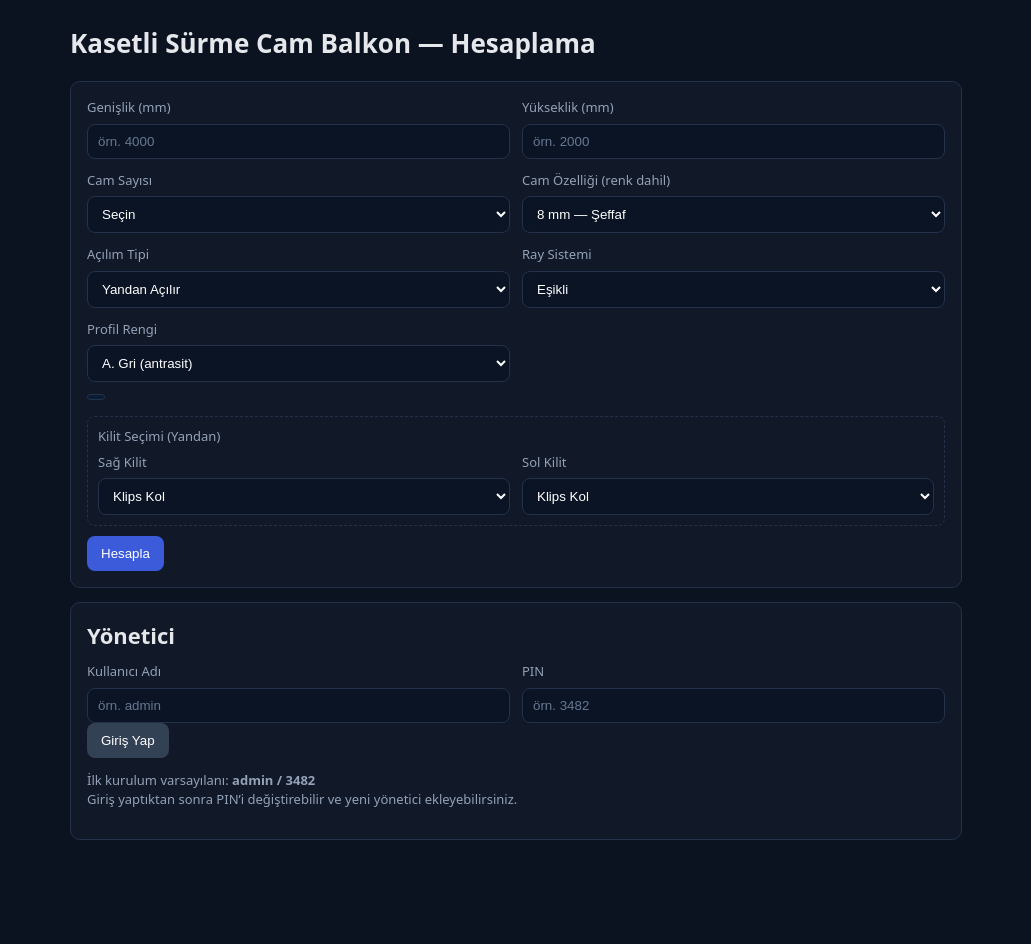
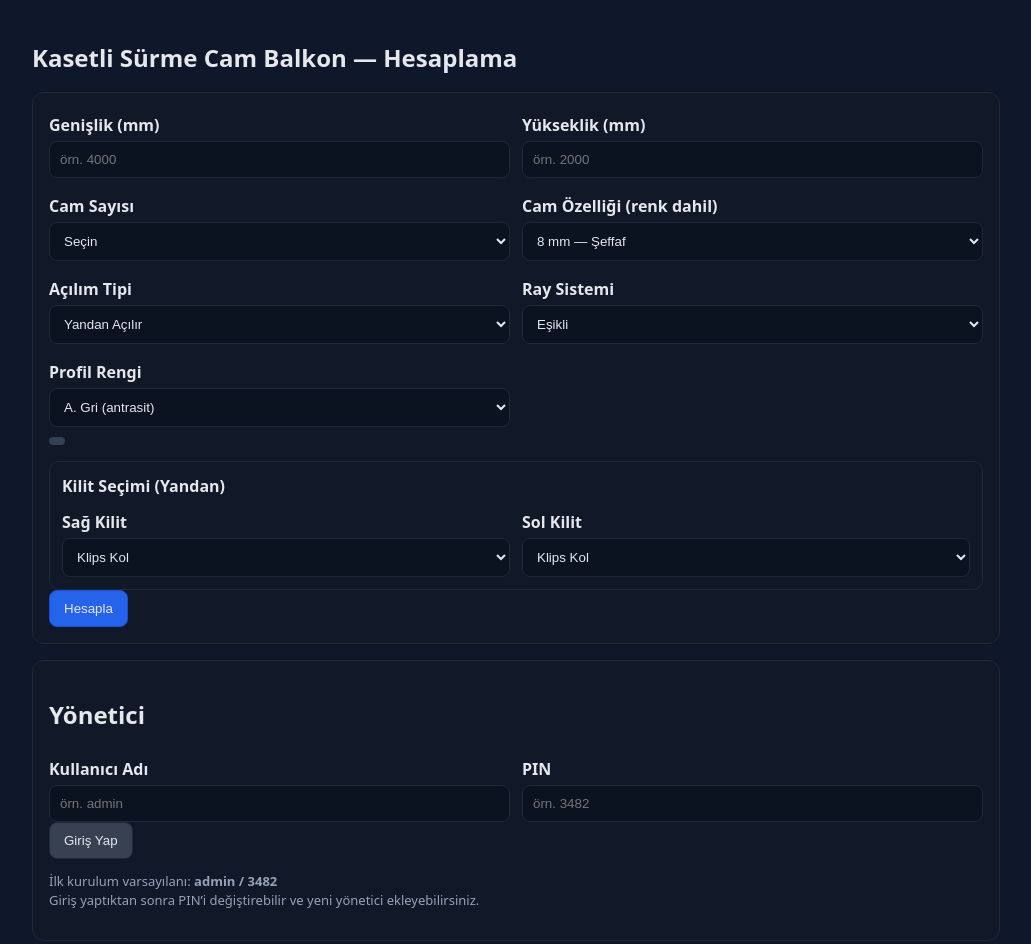
Before and after one commit to sefaakkaya2606/cam-balkon, a plain HTML site: page index.html in a window 1280 px wide. Shown: the whole page, without its empty margins (124-1155 px from the left). Before the commit the page ends 864 px from the top, so only its background shows below. Drawn offline with Linux system fonts and the light colour scheme.

Commit message:
Update style.css

```diff
--- a/style.css
+++ b/style.css
@@ -1,28 +1,25 @@
 :root{
-  --bg:#0f172a; --card:#111827; --muted:#93a2b8; --text:#e5e7eb;
-  --primary:#3b5bdb; --border:#23324a; --ok:#16a34a;
+  --bg:#0f172a; --card:#111827; --muted:#94a3b8; --txt:#e5e7eb;
+  --pri:#2563eb; --pri2:#1d4ed8; --line:#1f2937; --badge:#334155;
 }
-*{box-sizing:border-box} body{margin:0;background:#0b1220;color:var(--text);font:16px/1.5 system-ui,Segoe UI,Roboto}
-.container{max-width:920px;margin:24px auto;padding:0 14px}
-h1{font-size:26px;margin:8px 0 18px}
-h2{font-size:22px;margin:0 0 10px}
-h3{font-size:18px;margin:18px 0 10px}
-.card{background:var(--card);border:1px solid var(--border);border-radius:10px;padding:16px;margin:14px 0}
+*{box-sizing:border-box}
+body{margin:0;background:var(--bg);color:var(--txt);font:16px/1.5 system-ui,Segoe UI,Roboto,Arial}
+.container{max-width:1000px;margin:40px auto;padding:0 16px}
+h1{font-size:24px;margin:0 0 16px}
+.card{background:var(--card);border:1px solid var(--line);border-radius:12px;padding:16px;margin:16px 0}
 .grid2{display:grid;grid-template-columns:1fr 1fr;gap:12px}
 .grid3{display:grid;grid-template-columns:1fr 1fr 1fr;gap:12px}
-label{display:block;font-size:13px;color:var(--muted);margin-bottom:6px}
-input,select{width:100%;padding:9px 10px;border:1px solid var(--border);border-radius:8px;background:#0b1424;color:#fff;outline:none}
-input::placeholder{color:#667892}
-.btn{cursor:pointer;border:none;background:#334155;color:#fff;padding:10px 14px;border-radius:8px}
-.btn.primary{background:var(--primary)}
-.btn.outline{background:transparent;border:1px solid var(--border)}
-.btn.small{padding:6px 10px}
-.fieldset{border:1px dashed var(--border);border-radius:8px;padding:10px;margin:10px 0}
-.legend{font-size:13px;color:var(--muted);margin-bottom:6px}
-.result{background:#081021;border:1px solid var(--border);border-radius:10px;padding:12px;margin-top:12px}
-.badge{margin-top:6px;display:inline-block;background:#0b1c34;border:1px solid var(--border);padding:2px 8px;border-radius:999px;font-size:12px;color:#bcd0ff}
+@media (max-width:720px){.grid2,.grid3{grid-template-columns:1fr}}
+label{display:block;font-weight:600;margin:4px 0}
+input,select{width:100%;padding:10px;border-radius:8px;border:1px solid var(--line);background:#0b1220;color:var(--txt)}
+.btn{display:inline-block;padding:10px 14px;border-radius:8px;background:#374151;border:1px solid var(--line);color:var(--txt);cursor:pointer}
+.btn.primary{background:var(--pri);border-color:var(--pri2)}
+.btn.small{padding:6px 10px;font-size:13px}
+.btn.outline{background:transparent;border-color:#334155}
+.badge{margin-top:6px;display:inline-block;background:var(--badge);padding:4px 8px;border-radius:999px;font-size:12px;color:#cbd5e1}
 .muted{color:var(--muted);font-size:13px}
-.toolbar{display:flex;justify-content:space-between;align-items:center;margin:8px 0 12px}
-.hidden{display:none !important}
-hr{border:none;border-top:1px dashed var(--border)}
-@media(max-width:720px){.grid2,.grid3{grid-template-columns:1fr}}
+.fieldset{border:1px solid var(--line);padding:12px;border-radius:10px;margin-top:10px}
+.legend{font-weight:700;margin-bottom:8px}
+.result{margin-top:12px;padding:12px;border:1px dashed #334155;border-radius:8px}
+.hidden{display:none}
+.toolbar{display:flex;justify-content:space-between;align-items:center;margin-bottom:8px}
```
